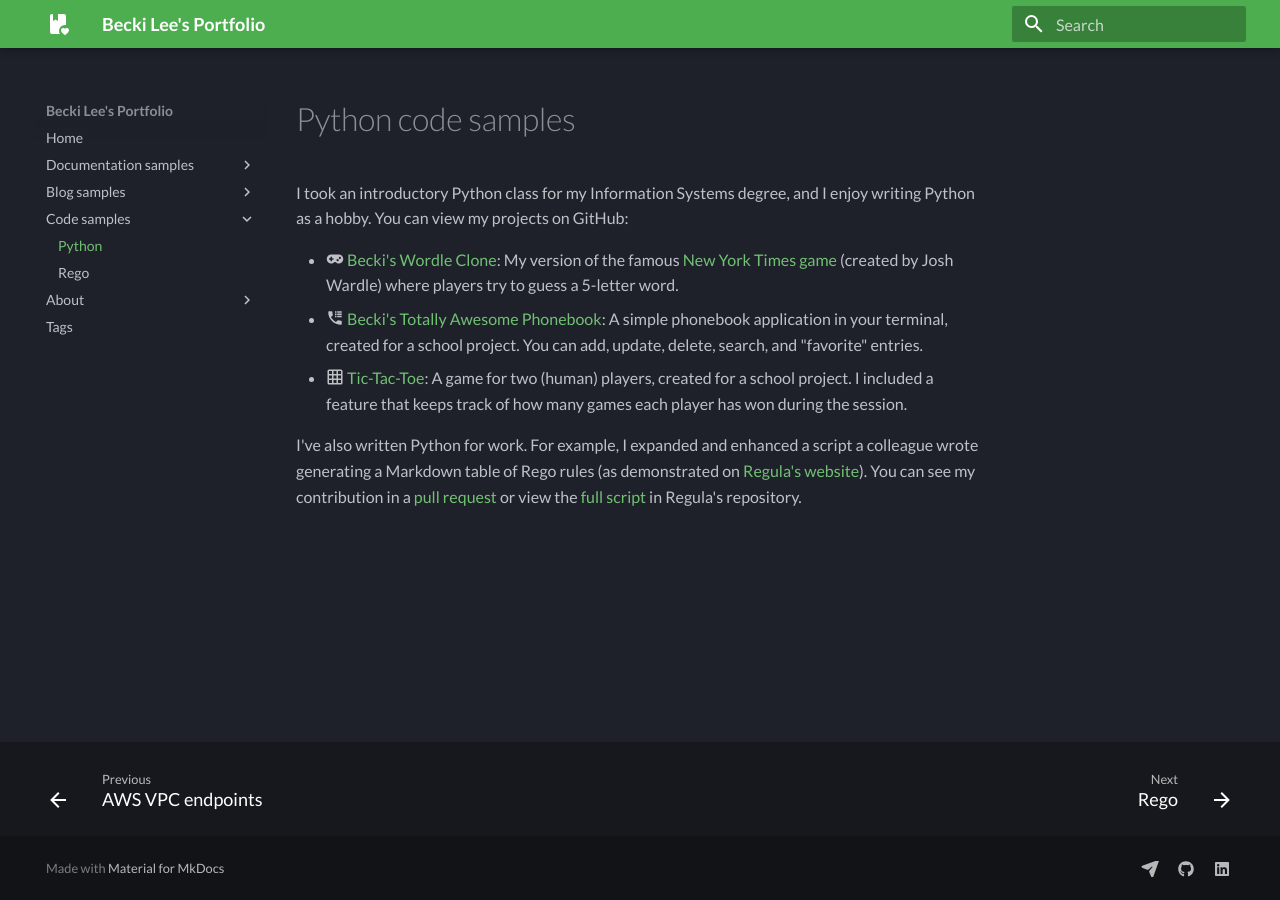
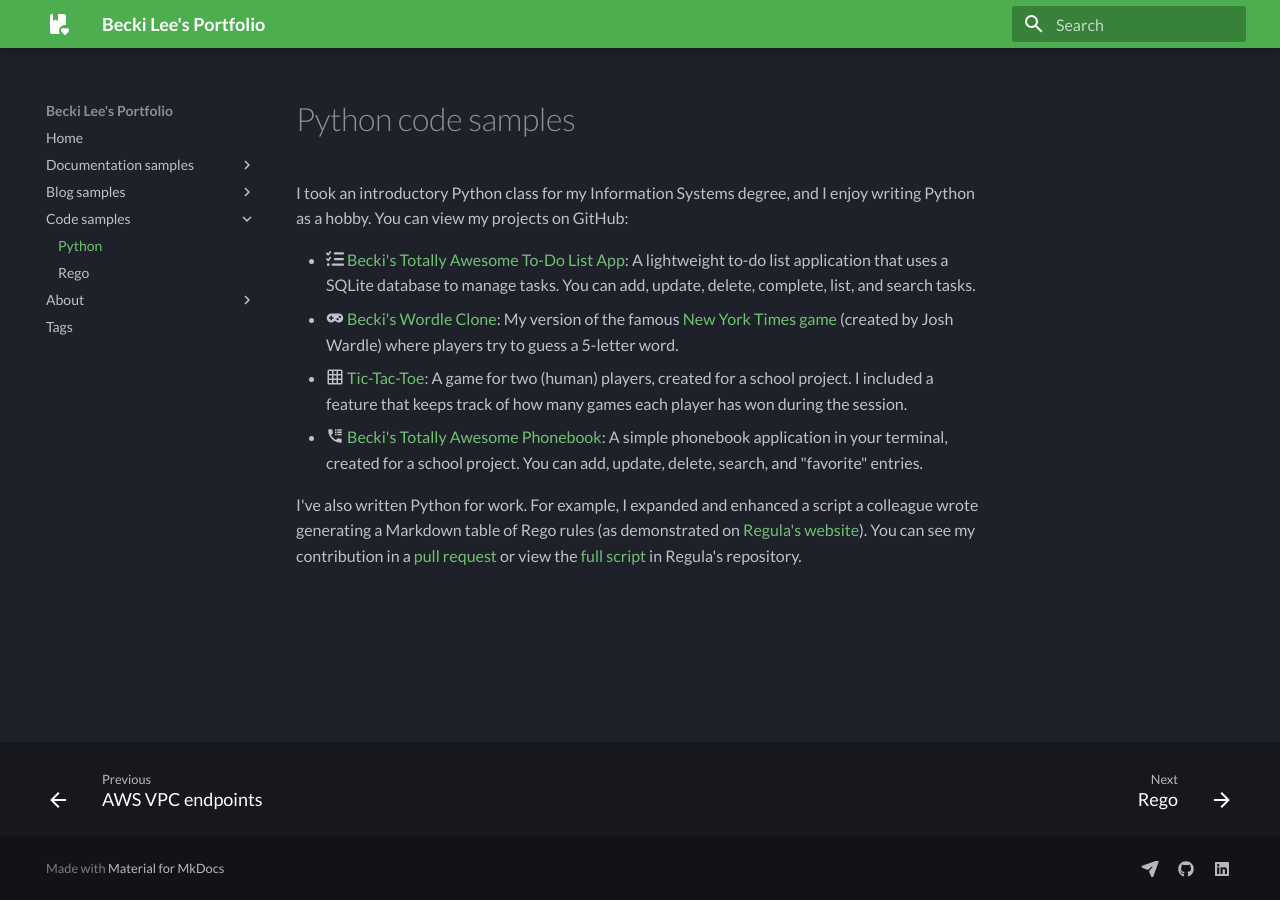
Before and after one commit to beckilee/omgbeckilee.com, an MkDocs documentation site: the page built from docs/python.md, in a window 1280 px wide. Built offline with MkDocs 1.6.1 and Material for MkDocs 9.7.7, drawn with Linux system fonts in a browser that asks for light colours.

Commit message:
Add to-do list app to Python projects page

```diff
--- a/docs/python.md
+++ b/docs/python.md
@@ -2,8 +2,9 @@
 
 I took an introductory Python class for my Information Systems degree, and I enjoy writing Python as a hobby. You can view my projects on GitHub:
 
+- :fontawesome-solid-list-check: [Becki's Totally Awesome To-Do List App](https://github.com/beckilee/python-projects/tree/main/todo-app){ target="_blank" rel="noopener noreferrer" }: A lightweight to-do list application that uses a SQLite database to manage tasks. You can add, update, delete, complete, list, and search tasks.
 - :material-gamepad-variant: [Becki's Wordle Clone](https://github.com/beckilee/python-projects/tree/main/wordle){ target="_blank" rel="noopener noreferrer" }: My version of the famous [New York Times game](https://www.nytimes.com/games/wordle/index.html){ target="_blank" rel="noopener noreferrer" } (created by Josh Wardle) where players try to guess a 5-letter word.
+- :material-grid: [Tic-Tac-Toe](https://github.com/beckilee/python-projects/tree/main/tic-tac-toe){ target="_blank" rel="noopener noreferrer" }: A game for two (human) players, created for a school project. I included a feature that keeps track of how many games each player has won during the session.
 - :material-phone-log: [Becki's Totally Awesome Phonebook](https://github.com/beckilee/python-projects/tree/main/phonebook){ target="_blank" rel="noopener noreferrer" }: A simple phonebook application in your terminal, created for a school project. You can add, update, delete, search, and "favorite" entries.
-- :material-grid: [Tic-Tac-Toe](https://github.com/beckilee/python-projects/tree/main/tic-tac-toe){ target="_blank" rel="noopener noreferrer" }: A game for two (human) players, created for a school project. I included a feature that keeps track of how many games each player has won during the session.
 
 I've also written Python for work. For example, I expanded and enhanced a script a colleague wrote generating a Markdown table of Rego rules (as demonstrated on [Regula's website](https://regula.dev/rules.html){ target="_blank" rel="noopener noreferrer" }). You can see my contribution in a [pull request](https://github.com/fugue/regula/pull/283){ target="_blank" rel="noopener noreferrer" } or view the [full script](https://github.com/fugue/regula/blob/master/docs/scripts/rules_tables.py){ target="_blank" rel="noopener noreferrer" } in Regula's repository.
```
